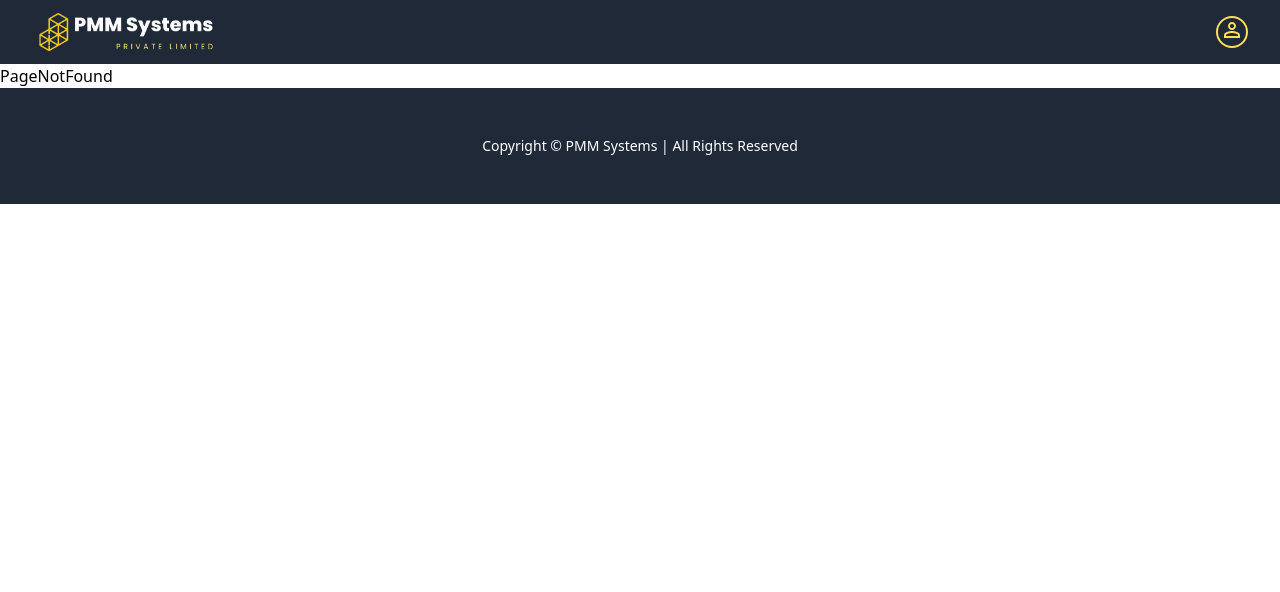
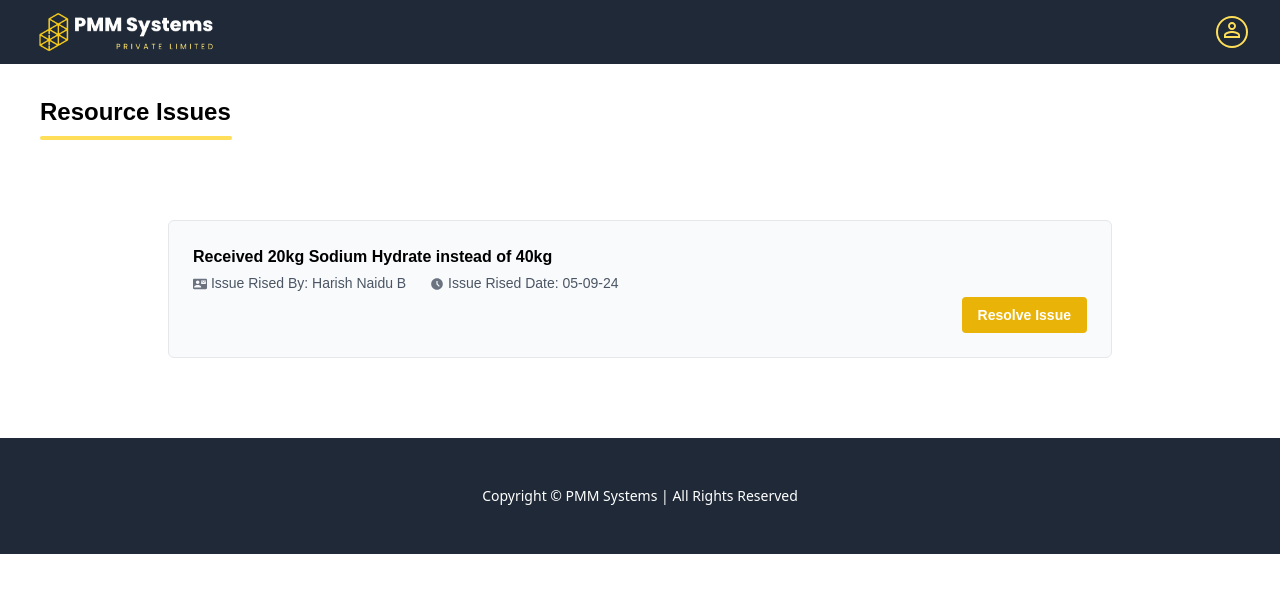
Before and after one commit to Harish1611/Pharma-Medical-Management-System, a React (Create React App) app: page /raw-material-resources/resource-issues in a window 1280 px wide. Shown: the top 592 px of the page. Built offline with nearby package versions, Linux system fonts and the light colour scheme.

Commit message:
New: Working on ResourceIssues Component

```diff
--- a/src/Components/RawMaterialResources/DashboardRawCards.jsx
+++ b/src/Components/RawMaterialResources/DashboardRawCards.jsx
@@ -45,7 +45,7 @@ const DashboardRawCards = () => {
         </Grid>
 
         <Grid item md={4} xs={12}>
-          <div className=" text-left border rounded-md py-6 px-6 mx-2 sm:p-6  hover:-translate-y-1  hover:shadow-md cursor-pointer flex  align-middle overflow-hidden">
+          <div onClick={ () => navigate('/raw-material-resources/resource-issues')} className=" text-left border rounded-md py-6 px-6 mx-2 sm:p-6  hover:-translate-y-1  hover:shadow-md cursor-pointer flex  align-middle overflow-hidden">
             <div className="text-yellow-400 mx-2">
               <MarkUnreadChatAltIcon />
             </div>
--- /dev/null
+++ b/src/Components/RawMaterialResources/ResourceIssues.jsx/ResourceIssues.jsx
@@ -0,0 +1,40 @@
+import React from 'react';
+import HeadingOne from '../../UiComponents/HeadingOne';
+import ScaleIcon from '@mui/icons-material/Scale';
+import ContactMailIcon from '@mui/icons-material/ContactMail';
+import AccessTimeFilledIcon from '@mui/icons-material/AccessTimeFilled';
+
+const ResourceIssues = () => {
+    return (
+        <div>
+            <HeadingOne headText="Resource Issues" />
+            <div className="mx-4 my-10 sm:mx-40 sm:my-20">
+            <div className=" text-left border rounded-md py-6 px-6 mx-2 my-4 sm:p-6  bg-slate-50   cursor-pointer  overflow-hidden">
+            <div>
+        <h2 className="text-md font-poppins font-semibold">
+         Received 20kg Sodium Hydrate instead of 40kg
+        </h2>
+        <div className=" sm:flex  ">
+        {/* <p className=" text-gray-600 font-poppins text-sm pt-1">   <ScaleIcon style={{ width: '14px', height: '14px' }} className=" text-gray-500" />  Quantity: {props.quantity} </p> */}
+        <p className=" text-gray-600 font-poppins text-sm pt-1 ">  <ContactMailIcon style={{ width: '14px', height: '14px' }} className=" text-gray-500" />  Issue Rised By: Harish Naidu B </p>
+        <p className=" text-gray-600 font-poppins text-sm pt-1 sm:pl-6">  <AccessTimeFilledIcon style={{ width: '14px', height: '14px' }} className=" text-gray-500" />  Issue Rised Date: 05-09-24 </p>
+
+        </div>
+      </div>
+
+      <div className="flex sm:justify-end  pt-2 sm:pt-1 ">
+        <button
+          onClick={() => {}}
+          className="bg-yellow-500 hover:bg-black text-sm text-white font-semibold font-poppins py-2 px-4 rounded focus:outline-none  focus:shadow-outline"
+          type="button"
+        >
+          Resolve Issue
+        </button>
+      </div>
+      </div>
+            </div>
+        </div>
+    );
+}
+
+export default ResourceIssues;
--- a/src/Routes/ServiceRoutes.jsx
+++ b/src/Routes/ServiceRoutes.jsx
@@ -18,6 +18,7 @@ import AvailableResources from '../Components/RawMaterialResources/AvailableReso
 import ResourceRequests from '../Components/RawMaterialResources/ResourceRequests/ResourceRequests';
 import RequestsOnHold from '../Components/RawMaterialResources/ResourceRequests/RequestsOnHold';
 import ClosedRequests from '../Components/RawMaterialResources/ResourceRequests/ClosedRequests';
+import ResourceIssues from '../Components/RawMaterialResources/ResourceIssues.jsx/ResourceIssues';
 
 const ServiceRoutes = () => {
   return (
@@ -39,6 +40,7 @@ const ServiceRoutes = () => {
             <Route path="/raw-material-resources/resource-requests" element={<ResourceRequests />}></Route>
             <Route path="/raw-material-resources/resource-on-hold" element={<RequestsOnHold />}></Route>
             <Route path="/raw-material-resources/closed-resources" element={<ClosedRequests />}></Route>
+            <Route path="/raw-material-resources/resource-issues" element={<ResourceIssues />}></Route>
 
             <Route path="/research-development" element={<ResearchAndDevelopment />}></Route>
             <Route path="/profile" element={<Profile />}></Route>
```
